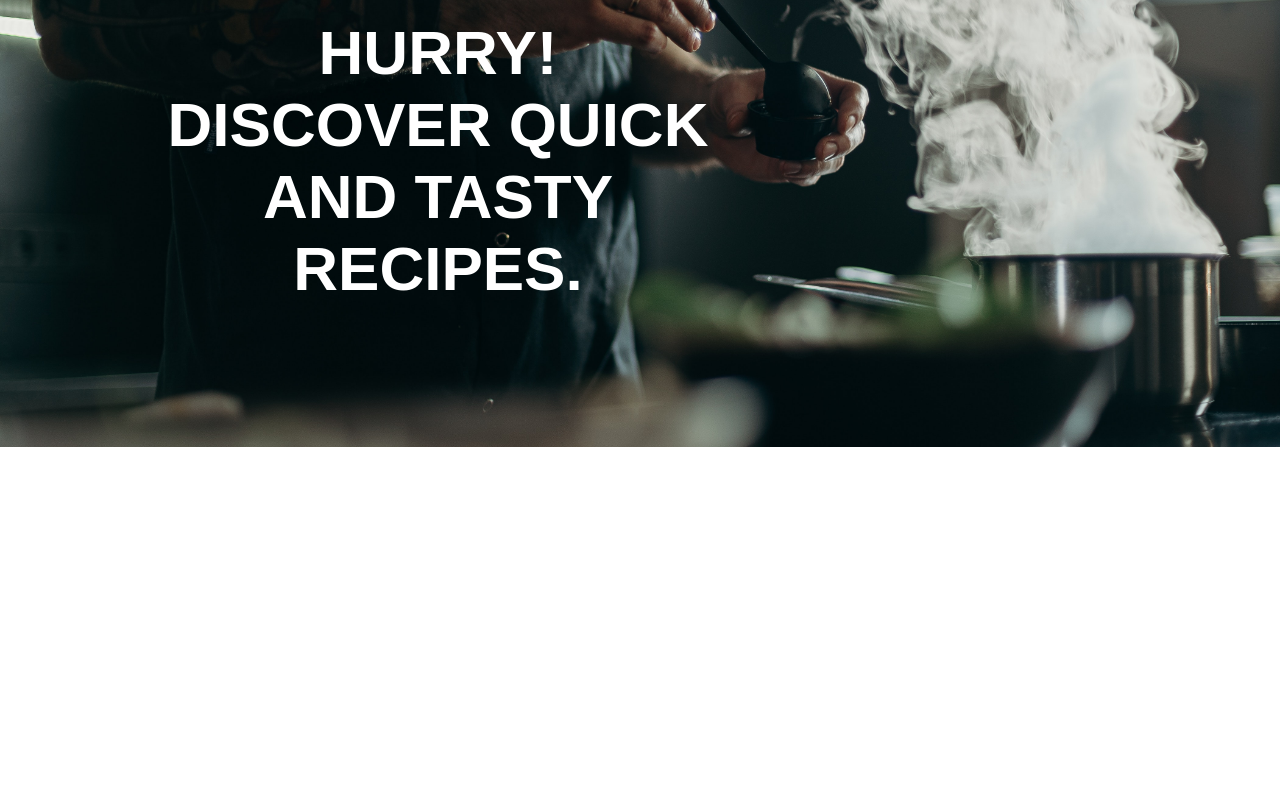
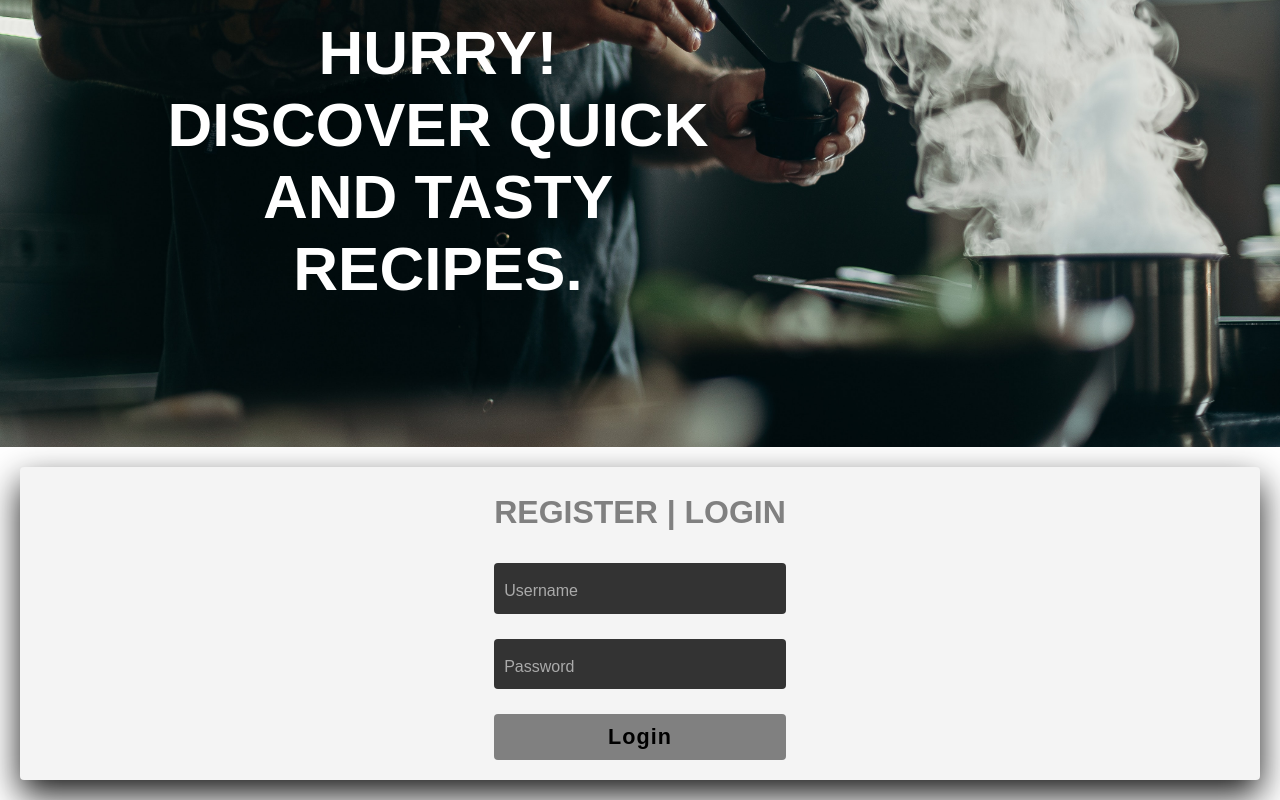
Before and after one commit to IzetDelibasic/tasty-treasures, a React (Create React App) app: page / in a window 1280 px wide. Shown: the part 320-1120 px from the top of the page. Before the commit the page ends 800 px from the top, so only its background shows below. Built offline with nearby package versions, Linux system fonts and the light colour scheme.

Commit message:
Configuring login section and style for sign-up

```diff
--- a/src/components/Home.css
+++ b/src/components/Home.css
@@ -73,7 +73,6 @@
 	}
 
 }
-
 @media (min-width: 1025px) {
 	.header {
 		flex-direction: row;
@@ -146,3 +145,79 @@
 
 
 /* Login Section */
+
+@import url('https://fonts.googleapis.com/css2?family=Quicksand:wght@300;400;500;600;700&display=swap');
+* {
+  font-family: 'Quicksand', sans-serif;
+}
+.signin {
+  display: flex;
+  justify-content: center;
+  align-items: center;
+  background: #f4f4f4;
+  border-radius: 4px;
+  box-shadow: 0 15px 35px rgba(0, 0, 0, 0.9);
+  margin: 20px;
+  padding: 20px;
+}
+.signin .content {
+  display: flex;
+  justify-content: center;
+  align-items: center;
+  flex-direction: column;
+  gap: 25px;
+}
+.signin .content h2 {
+  font-size: 2em;
+  color: #808080;
+  text-transform: uppercase;
+}
+.signin .content .form {
+  width: 100%;
+  display: flex;
+  flex-direction: column;
+  gap: 25px;
+}
+.signin .content .form .inputBox {
+  position: relative;
+  width: 100%;
+}
+.signin .content .form .inputBox input {
+  position: relative;
+  width: 100%;
+  background: #333;
+  border: none;
+  outline: none;
+  padding: 25px 10px 7.5px;
+  border-radius: 4px;
+  color: #fff;
+  font-weight: 500;
+  font-size: 1em;
+}
+.signin .content .form .inputBox i {
+  position: absolute;
+  left: 0;
+  padding: 15px 10px;
+  font-style: normal;
+  color: #aaa;
+  transition: 0.5s;
+  pointer-events: none;
+}
+.signin .content .form .inputBox input:focus ~ i,
+.signin .content .form .inputBox input:valid ~ i {
+  transform: translateY(-7.5px);
+  font-size: 0.8em;
+  color: #fff;
+}
+.signin .content .form .inputBox input[type="submit"] {
+  padding: 10px;
+  background: #808080;
+  color: #000;
+  font-weight: 600;
+  font-size: 1.35em;
+  letter-spacing: 0.05em;
+  cursor: pointer;
+}
+input[type="submit"]:active {
+  opacity: 0.6;
+}
--- a/src/components/Home.js
+++ b/src/components/Home.js
@@ -14,11 +14,30 @@
             </ul>
         </header>
         <div class="main-banner">
-            <div class="owl-carousel owl-banner">
-                <div class="item item-1">
-                    <div class="header-text">
-                        <span class="category">Are you cooking? <em>Cook with us.</em></span>
-                        <h2> Hurry! Discover quick and tasty recipes.</h2>
+            <div class="item">
+                <div class="header-text">
+                    <span class="category">Are you cooking? <em>Cook with us.</em></span>
+                    <h2> Hurry! Discover quick and tasty recipes.</h2>
+                </div>
+            </div>
+        </div>
+    <div className='login'>
+        <div class="signin">
+
+            <div class="content">
+                <h2>Register | Login</h2>
+                    <div class="form">
+                        <div class="inputBox">
+                            <input type="text" required/> <i>Username</i>
+                        </div>
+                        <div class="inputBox">
+                            <input type="password" required/> <i>Password</i>
+                        </div>
+                {/* <div class="links"> <a href="#">Forgot Password</a> <a href="#">Signup</a>
+                </div>  */}
+                        <div class="inputBox">
+                            <input type="submit" value="Login"/>
+                        </div>
                     </div>
                 </div>
             </div>
```
